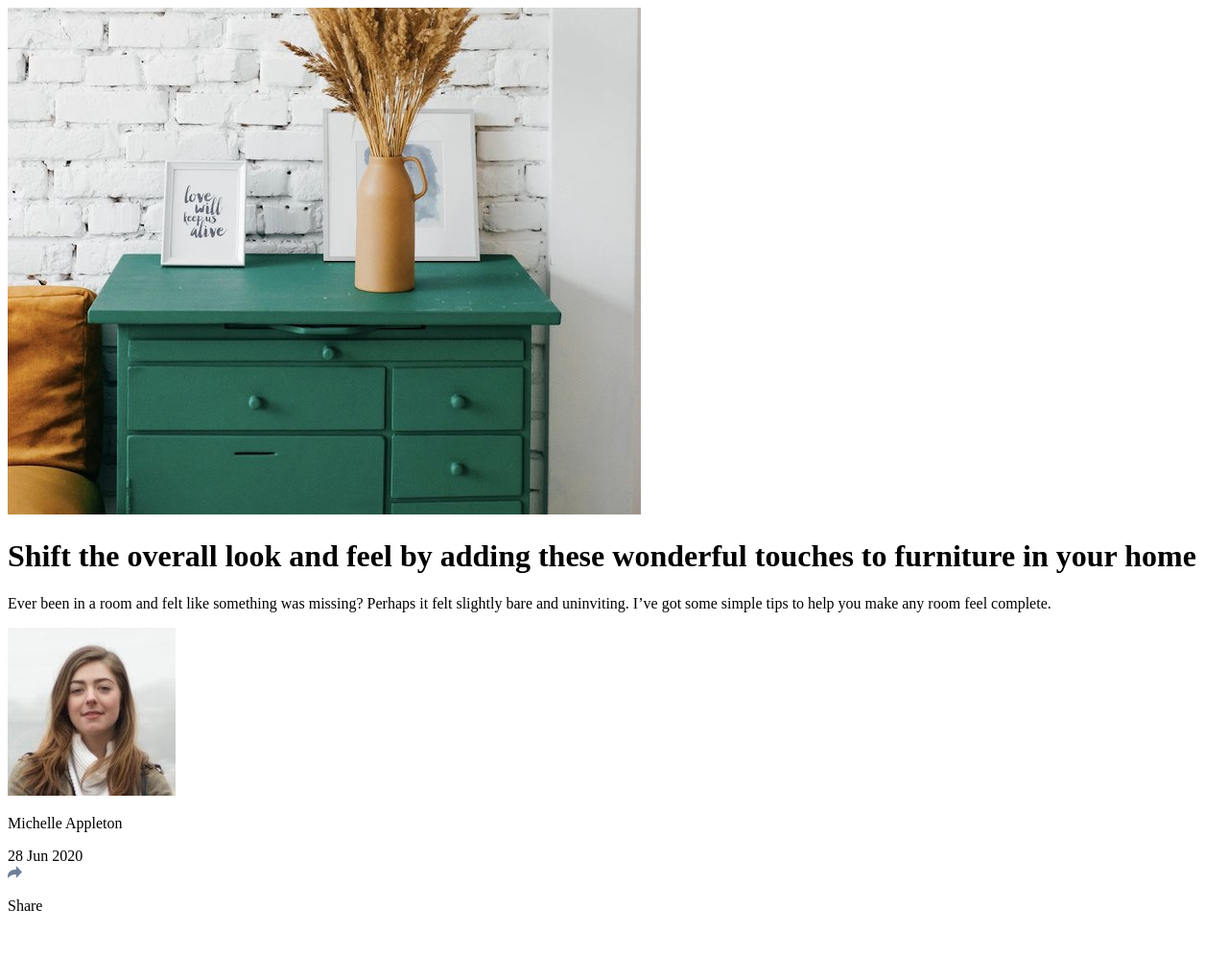
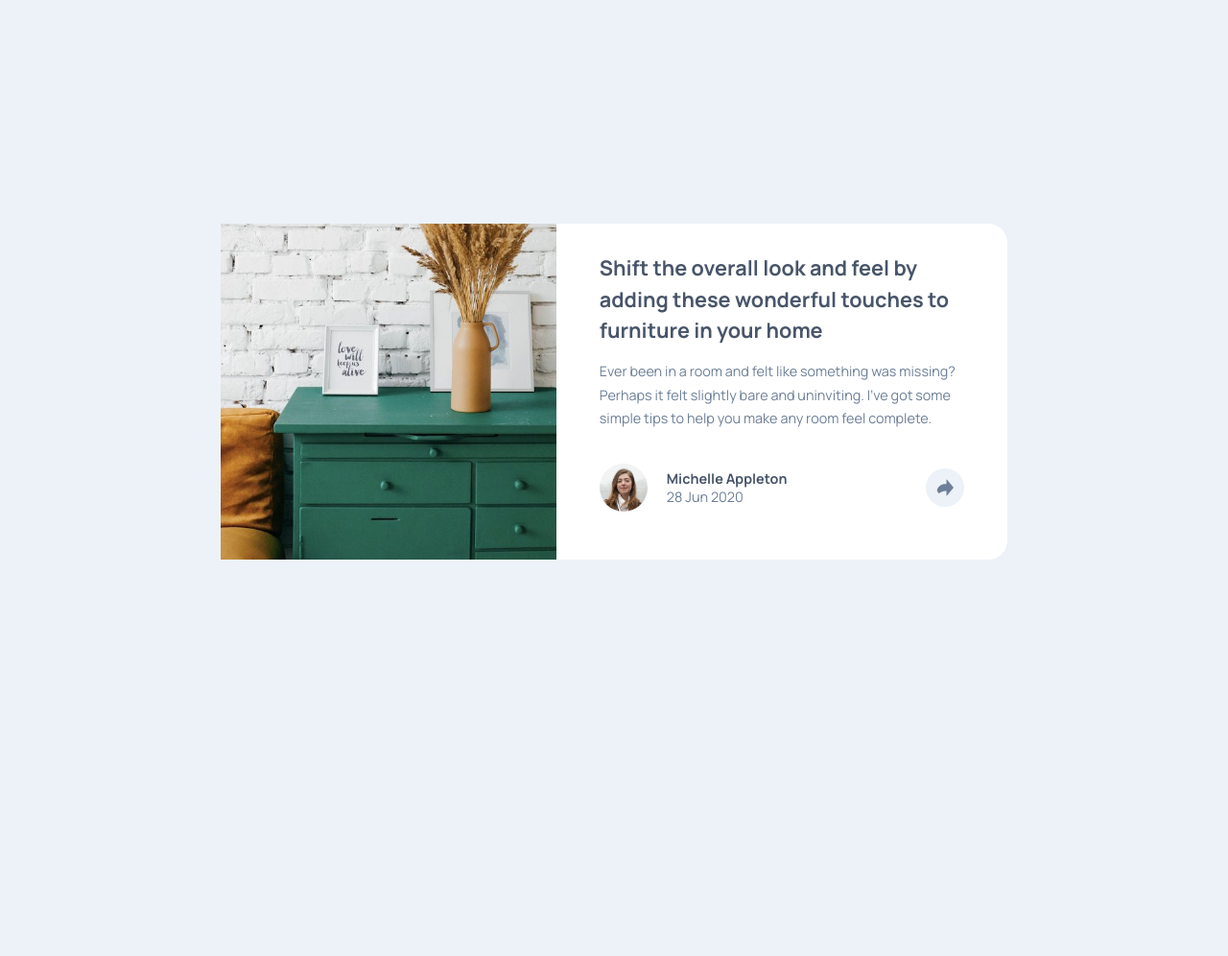
Before and after one commit to darlene9497/FM-article-preview, a plain HTML site: page index.html in a window 1280 px wide. Shown: the whole page at 96% size. After the commit the page ends 816 px from the top, so only its background shows below. Drawn offline with Linux system fonts and the light colour scheme.

Commit message:
:zap::lipstick: added interactivity to the share button

```diff
--- a/index.html
+++ b/index.html
@@ -5,11 +5,16 @@
   <meta name="viewport" content="width=device-width, initial-scale=1.0"> <!-- displays site properly based on user's device -->
 
   <link rel="icon" type="image/png" sizes="32x32" href="./images/favicon-32x32.png">
+  <link rel="stylesheet" href="./styles.css">
+  <link rel="preconnect" href="https://fonts.googleapis.com">
+  <link rel="preconnect" href="https://fonts.gstatic.com" crossorigin>
+  <link href="https://fonts.googleapis.com/css2?family=Manrope:wght@200..800&display=swap" rel="stylesheet">
 
   <title>Frontend Mentor | Article preview component</title>
 </head>
 <body>
   <main>
+    <div class="card">
       <div class="image">
         <img src="./images/drawers.jpg" alt="drawers">
       </div>
@@ -26,15 +31,21 @@
             <p>Michelle Appleton</p>
             <span>28 Jun 2020</span>
           </div>
-        <img src="./images/icon-share.svg" alt="share_btn">
-      </div>
+          <div class="share-container">
             <div class="share">
               <p>Share</p>
               <img src="./images/icon-facebook.svg" alt="facebook">
               <img src="./images/icon-twitter.svg" alt="twitter">
               <img src="./images/icon-pinterest.svg" alt="pinterest">
             </div>
+            <div id="share_icon">
+              <img src="./images/icon-share.svg" alt="share_btn">
+            </div>
+          </div>
+        </div>
+      </div>
     </div>
   </main>
+  <script defer src="./script.js"></script>
 </body>
 </html>
--- /dev/null
+++ b/script.js
@@ -0,0 +1,18 @@
+document.addEventListener("DOMContentLoaded", function() {
+    const shareIcon = document.getElementById("share_icon");
+    const shareBox = document.querySelector(".share");
+
+    shareIcon.addEventListener("click", function(event) {
+        event.stopPropagation(); // prevent immediate closing when clicking the button
+        shareBox.classList.toggle("active");
+        shareIcon.classList.toggle("active");
+    });
+
+    // close the share box when clicking outside
+    document.addEventListener("click", function(event) {
+        if (!shareIcon.contains(event.target) && !shareBox.contains(event.target)) {
+            shareBox.classList.remove("active");
+            shareIcon.classList.remove("active");
+        }
+    });
+});
--- /dev/null
+++ b/styles.css
@@ -0,0 +1,169 @@
+:root {
+    --VeryDarkGrayishBlue: hsl(217, 19%, 35%);
+    --DesaturatedDarkBlue: hsl(214, 17%, 51%);
+    --GrayishBlue: hsl(212, 23%, 69%);
+    --LightGrayishBlue: hsl(210, 46%, 95%);
+    --White: #ffffff;
+}
+
+body {
+    font-family: "Manrope", serif;
+    background: var(--LightGrayishBlue);
+}
+
+main {
+    display: grid;
+    place-items: center;
+    height: 100vh;
+}
+
+.card {
+    display: flex;
+    max-width: 820px;
+    background: var(--White);
+    border-radius: 20px;
+    overflow: visible;
+}
+
+.image {
+    flex: 1;
+    display: flex;
+}
+
+.image img {
+    width: 350px;
+    height: 350px;
+    object-fit: cover;
+    object-position: left;
+}
+
+.content {
+    display: flex;
+    padding: 1em 2.8em;
+    gap: 20px;
+    flex-direction: column;
+}
+
+h1 {
+    font-size: 1.35em;
+    line-height: 1.5;
+    color: var(--VeryDarkGrayishBlue);
+}
+
+.description p {
+    font-size: 0.9em;
+    line-height: 1.7;
+    color: var(--DesaturatedDarkBlue);
+}
+
+.profile {
+    display: flex;
+    align-items: center;
+}
+
+.profile img {
+    width: 50px;
+    height: 50px;
+    border-radius: 50%;
+    margin-right: 20px;
+}
+
+.person {
+    display: flex;
+    flex-direction: column;
+}
+
+.person p {
+    margin: 0;
+    font-size: 0.9em;
+    font-weight: bold;
+    color: var(--VeryDarkGrayishBlue);
+}
+
+span {
+    font-size: 0.9em;
+    color: var(--DesaturatedDarkBlue);
+}
+
+.share-container {
+    position: relative;
+    margin-left: auto;
+}
+
+#share_icon {
+    display: flex;
+    align-items: center;
+    justify-content: center;
+    width: 40px;
+    height: 40px;
+    cursor: pointer;
+    background: var(--LightGrayishBlue);
+    border-radius: 50%;
+    transition: background-color 0.3s ease;
+}
+
+#share_icon img {
+    width: 18px;
+    height: 18px;
+    display: block;
+    margin: auto;
+}
+
+#share_icon.active {
+    background: var(--VeryDarkGrayishBlue);
+}
+
+#share_icon.active img {
+    filter: brightness(0) invert(1);
+}
+
+.share {
+    position: absolute;
+    bottom: 70px;
+    right: -105px;
+    background-color: var(--VeryDarkGrayishBlue);
+    display: flex;
+    align-items: center;
+    justify-content: space-between;
+    padding: 0.2em 1.2em;
+    border-radius: 10px;
+    visibility: hidden;
+    transition: opacity 0.3s ease-in-out, visibility 0.3s ease-in-out;
+    z-index: 100;
+}
+
+.share img {
+    border-radius: 0;
+}
+
+
+.share.active {
+    opacity: 1;
+    visibility: visible;
+}
+
+.share::after {
+    content: "";
+    position: absolute;
+    bottom: -10px;
+    left: 50%;
+    transform: translateX(-50%);
+    border-left: 10px solid transparent;
+    border-right: 10px solid transparent;
+    border-top: 10px solid var(--VeryDarkGrayishBlue);
+}
+
+.share p {
+    text-transform: uppercase;
+    color: var(--GrayishBlue);
+    font-size: 0.9em;
+    margin-right: 10px;
+    letter-spacing: 5px;
+    margin-left: 10px;
+}
+
+.share img {
+    height: 20px;
+    width: 20px;
+    cursor: pointer;
+}
```
Lines whose indentation alone changed are shown as unchanged.
